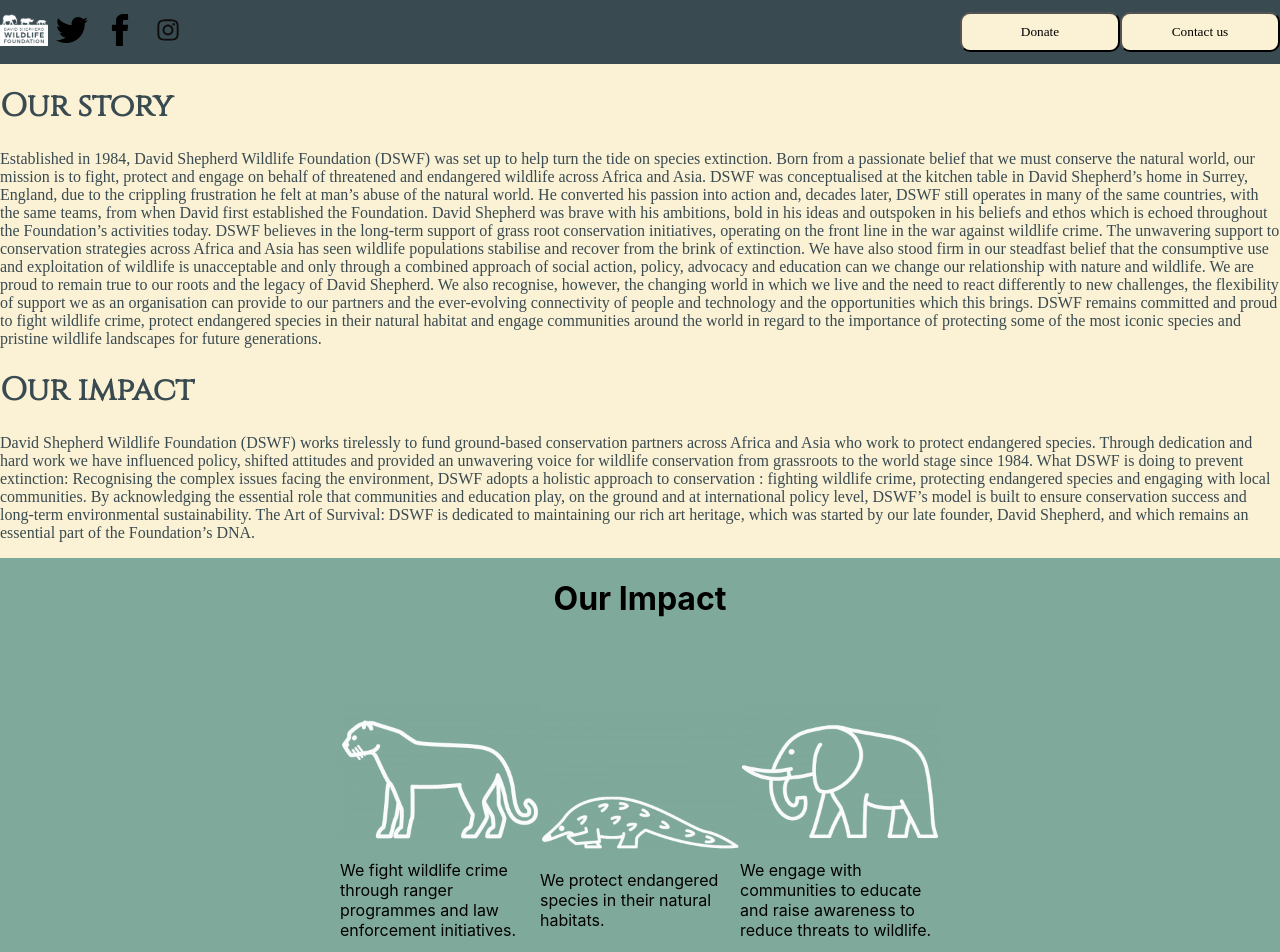
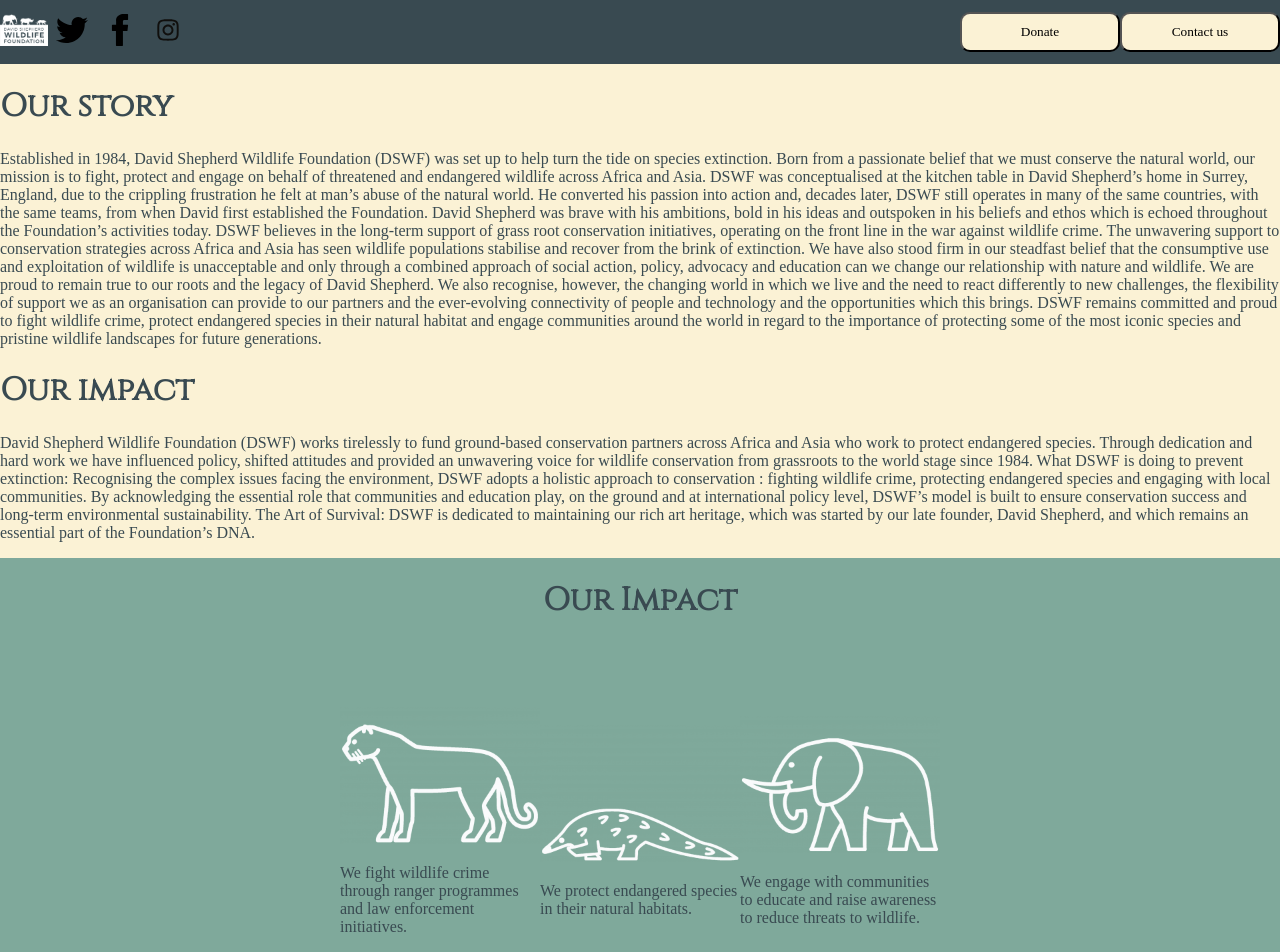
Before and after one commit to CodecoolGlobal/react-for-a-cause-react-tmboroka, a React (Create React App) app in the folder ngo/: page / in a window 1280 px wide. Shown: the top 952 px of the page. Built offline with nearby package versions, Linux system fonts and the light colour scheme; a web font is replaced by a local one.

Commit message:
text css done

```diff
--- a/ngo/src/App.css
+++ b/ngo/src/App.css
@@ -65,6 +65,7 @@
   font-family: Cinzel;
 }
 
+/*barrier start*/
 .barrier-container{
   background-color: var(--middle);
   display: grid;
@@ -75,8 +76,11 @@
 
 .barrier-container > h1{
   text-align: center;
-  grid-column: 4;
+  grid-column-start: 3;
+  grid-column-end: 6;
+  grid-row: 1;
 }
+
 
 .barrier-container > #first{
   display: flex;
@@ -94,21 +98,19 @@
   grid-column: 5;
   grid-row: 2;
 }
+/*barrier end*/
 
-.App {
-  font-family: 'Cinzel';
-  text-align: center;
-}
-
+/*text start*/
 .text {
   font-family: Fauna One, serif;
   color: var(--dark);
 }
 
-.title-comp {
+h1 {
   font-family:Cinzel, serif;
   color: var(--dark);
 }
+/*text end*/
 
 /*contact card start*/
 .Donation{
--- a/ngo/src/components/AnimalContainer.js
+++ b/ngo/src/components/AnimalContainer.js
@@ -3,7 +3,7 @@
         <div className="header" id={id}>
         <div id={id} className="animals-container">
             <img src={logo} alt={altcontent}></img>
-            <p>{text}</p>
+            <p className="text">{text}</p>
             </div>
     </div>
     )
```
